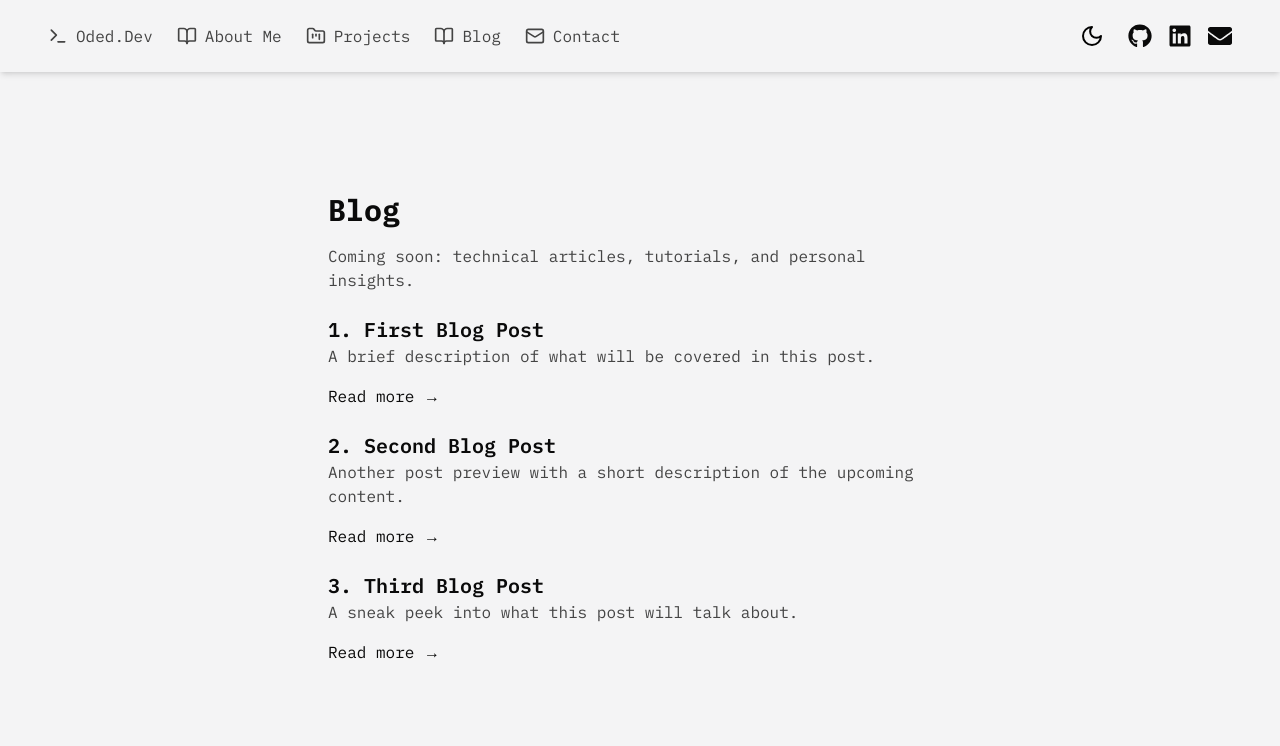
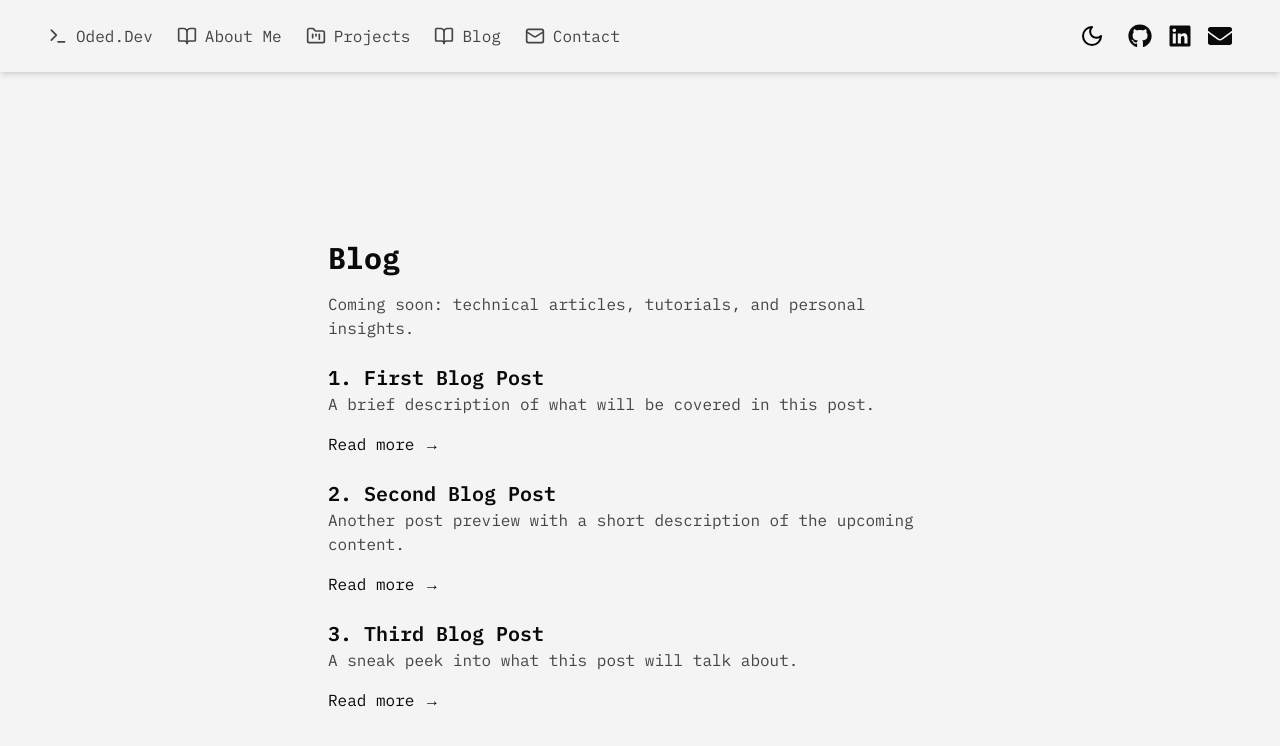
Before and after one commit to odedsam/portofolio-next-ts, a Next.js app: page /blog in a window 1280 px wide. Shown: the top 746 px of the page. Built offline with nearby package versions, Linux system fonts and the light colour scheme.

Commit message:
typography

```diff
--- a/src/app/blog/page.tsx
+++ b/src/app/blog/page.tsx
@@ -1,7 +1,7 @@
 import Link from 'next/link';
 export default function BlogPage() {
   return (
-   <main className='py-12 lg:mt-12 h-screen'>
+   <main className='py-24 lg:mt-12 h-screen -z-40'>
       <section className="max-w-2xl mx-auto p-6">
         <h1 className="text-3xl font-bold mb-4">Blog</h1>
         <p className="text-muted-foreground mb-6">Coming soon: technical articles, tutorials, and personal insights.</p>
```
